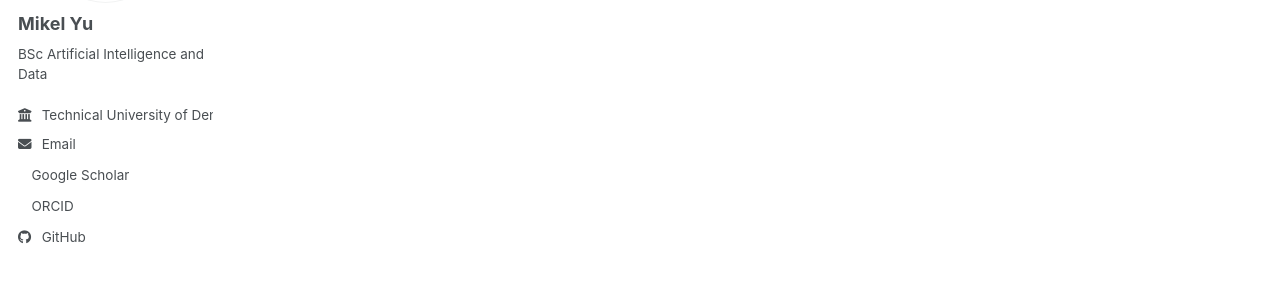
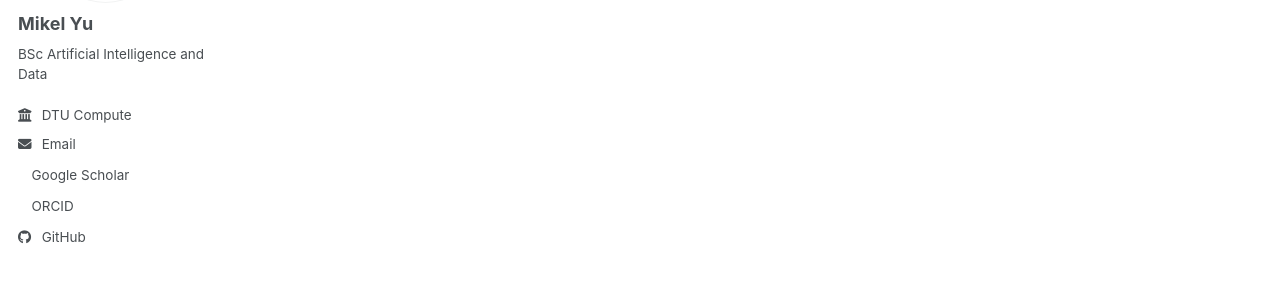
Before and after one commit to Mikel-Yu/Mikel-Yu.github.io, a Jekyll site: the page built from _pages/about.md, in a window 1280 px wide. Shown: the part 355-654 px from the top of the page. Built offline with Jekyll 4.4.1, drawn with Linux system fonts in a browser that asks for light colours; a style sheet for code colours, icons or effects is not loaded.

Commit message:
change affiliation to DTU Compute

```diff
--- a/_config.yml
+++ b/_config.yml
@@ -27,7 +27,7 @@ author:
   pronouns         : # example: "she/her"
   bio              : "BSc Artificial Intelligence and Data"
   # location         : "Copenhagen"
-  employer         : "Technical University of Denmark"
+  employer         : "DTU Compute"
   uri              : # URL
   email            : "s234812@dtu.dk"
 
```
